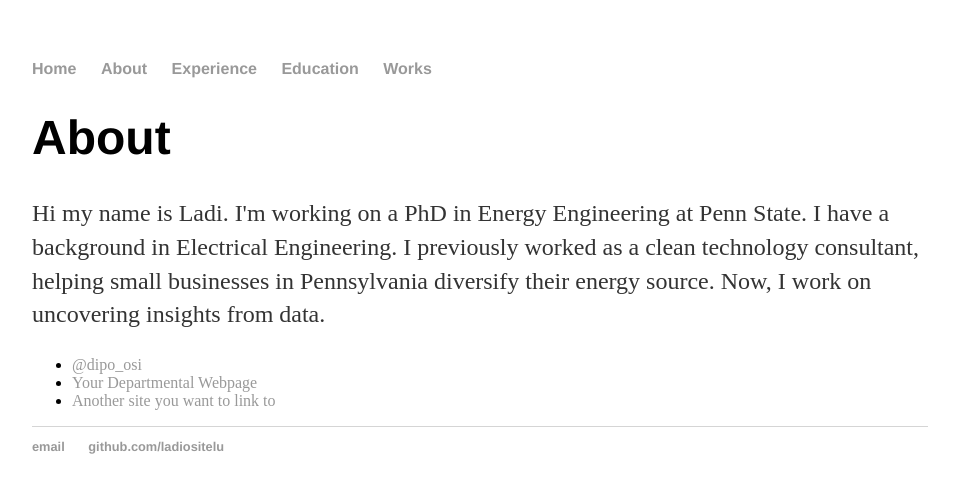
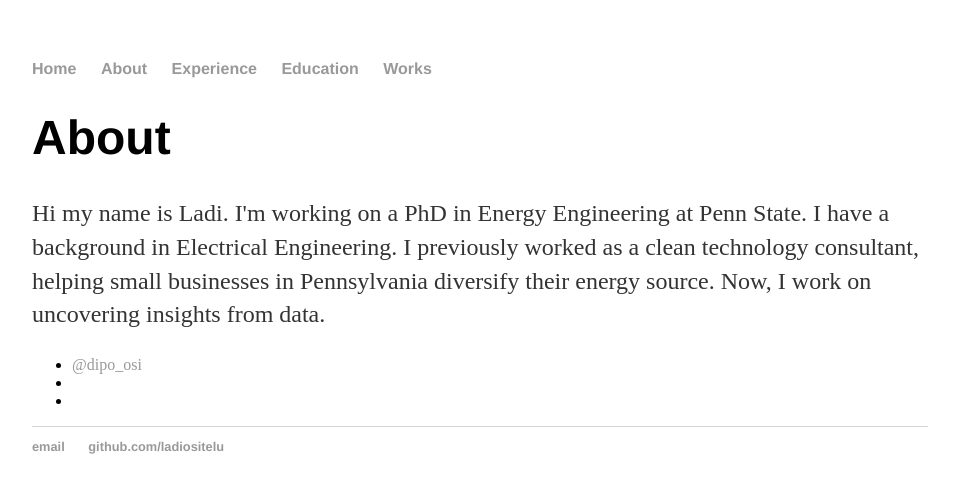
Before and after one commit to ladiositelu/ladiositelu.github.io, a Jekyll site: the page built from About/index.html, in a window 1280 px wide. Shown: the top 493 px of the page, without its empty margins (160-1119 px from the left). Built offline with Jekyll 4.4.1, drawn with Linux system fonts in a browser that asks for light colours.

Commit message:
Update index.html

```diff
--- a/About/index.html
+++ b/About/index.html
@@ -9,8 +9,8 @@
 
 
 			<ul class="contacts">
-				<li><a href="#">@dipo_osi</a></li>
-				<li><a href="#">Your Departmental Webpage</a></li>
-				<li><a href="#">Another site you want to link to</a></li>
+				<li><a href="https://twitter.com/dipo_osi">@dipo_osi</a></li>
+				<li><a href="#"></a></li>
+				<li><a href="#"></a></li>
 				</ul>
 		</div>
```
